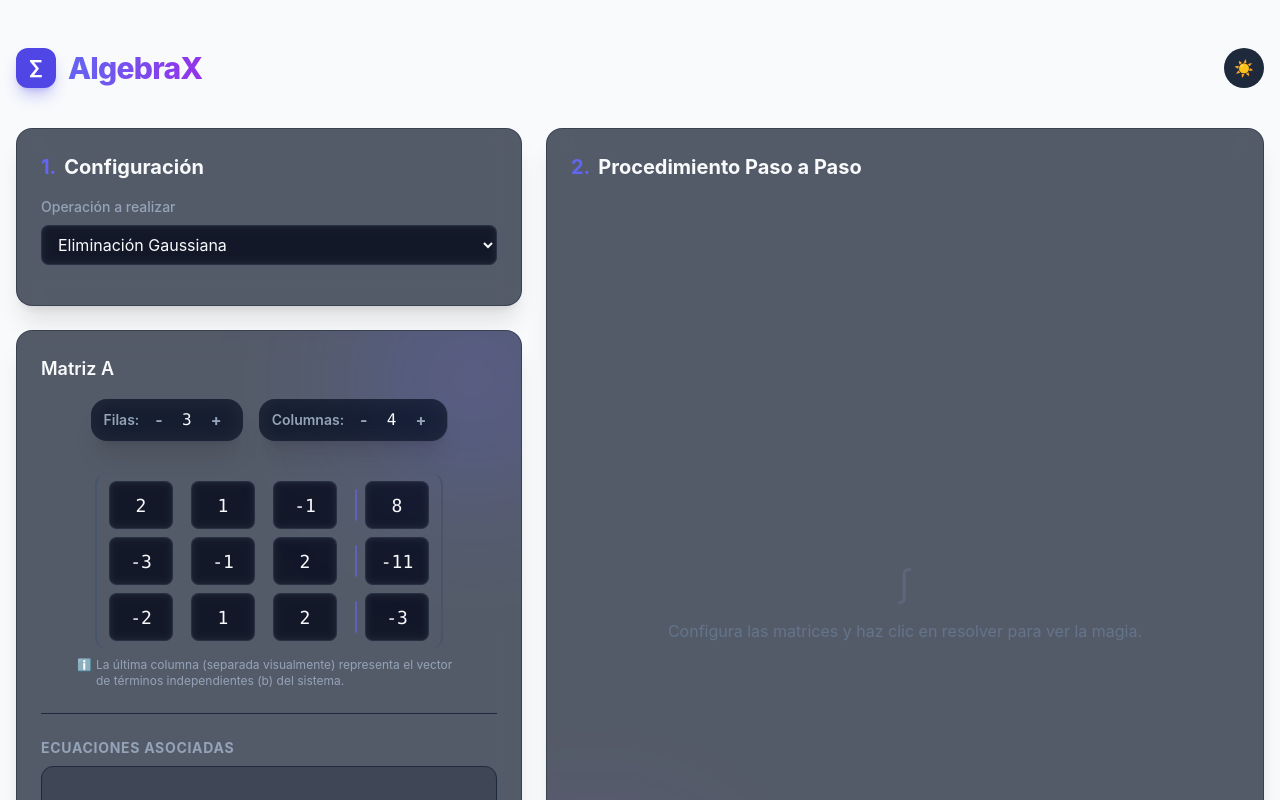
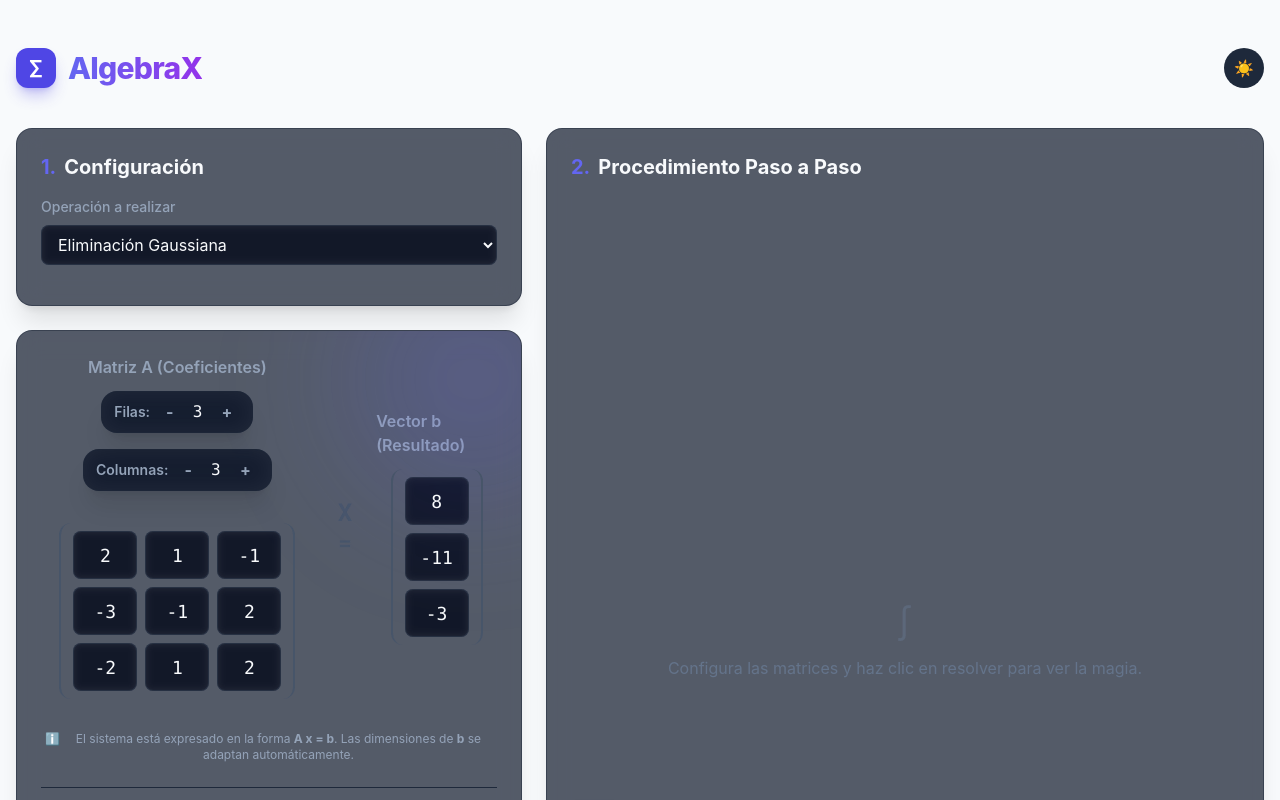
Before and after one commit to Cristian31306/algebrax, a Vue app in the folder frontend/: page / in a window 1280 px wide. Shown: the top 800 px of the page. Built offline with nearby package versions, Linux system fonts and the light colour scheme.

Commit message:
feat: split matrix A and vector b inputs for equation systems

```diff
--- a/frontend/src/App.vue
+++ b/frontend/src/App.vue
@@ -1,5 +1,5 @@
 <script setup>
-import { ref, computed, onMounted } from 'vue';
+import { ref, computed, watch, onMounted } from 'vue';
 import MatrixInput from './components/MatrixInput.vue';
 import MathRenderer from './components/MathRenderer.vue';
 import InlineMathText from './components/InlineMathText.vue';
@@ -39,10 +39,32 @@ const isAugmentedOperation = computed(() => {
 
 // Matriz A
 const matrixA = ref([
-  ['2', '1', '-1', '8'],
-  ['-3', '-1', '2', '-11'],
-  ['-2', '1', '2', '-3']
+  ['2', '1', '-1'],
+  ['-3', '-1', '2'],
+  ['-2', '1', '2']
 ]);
+
+// Vector B (términos independientes para sistemas)
+const vectorB = ref([
+  ['8'],
+  ['-11'],
+  ['-3']
+]);
+
+// Sincronizar filas de vectorB con matrixA
+watch(() => matrixA.value.length, (newVal) => {
+  const currentRows = vectorB.value.length;
+  if (currentRows < newVal) {
+    const diff = newVal - currentRows;
+    const newVector = [...vectorB.value];
+    for (let i = 0; i < diff; i++) {
+      newVector.push(['0']);
+    }
+    vectorB.value = newVector;
+  } else if (currentRows > newVal) {
+    vectorB.value = vectorB.value.slice(0, newVal);
+  }
+}, { immediate: true });
 
 // Matriz B
 const matrixB = ref([
@@ -70,9 +92,10 @@ const loadHistory = () => {
 };
 
 const saveHistoryItem = (opId, opName, matA, matB) => {
-  const itemKey = JSON.stringify({ opId, matA, matB });
+  const vecB = ['gauss', 'cramer', 'least-squares'].includes(opId) ? JSON.parse(JSON.stringify(vectorB.value)) : null;
+  const itemKey = JSON.stringify({ opId, matA, matB, vecB });
   const existingIndex = history.value.findIndex(item =>
-    JSON.stringify({ opId: item.opId, matA: item.matrixA, matB: item.matrixB }) === itemKey
+    JSON.stringify({ opId: item.opId, matA: item.matrixA, matB: item.matrixB, vecB: item.vectorB }) === itemKey
   );
 
   if (existingIndex !== -1) {
@@ -84,7 +107,8 @@ const saveHistoryItem = (opId, opName, matA, matB) => {
     opId,
     opName,
     matrixA: JSON.parse(JSON.stringify(matA)),
-    matrixB: JSON.parse(JSON.stringify(matB))
+    matrixB: JSON.parse(JSON.stringify(matB)),
+    vectorB: vecB
   });
 
   if (history.value.length > 5) {
@@ -96,10 +120,26 @@ const saveHistoryItem = (opId, opName, matA, matB) => {
 
 const loadHistoryItem = (item) => {
   selectedOperationId.value = item.opId;
-  matrixA.value = JSON.parse(JSON.stringify(item.matrixA));
-  matrixB.value = JSON.parse(JSON.stringify(item.matrixB));
   resultSteps.value = null;
   error.value = null;
+
+  let loadedMatrixA = JSON.parse(JSON.stringify(item.matrixA));
+  let loadedVectorB = item.vectorB ? JSON.parse(JSON.stringify(item.vectorB)) : null;
+
+  // Soporte para historial antiguo sin vectorB separado
+  const systemOps = ['gauss', 'cramer', 'least-squares'];
+  if (systemOps.includes(item.opId) && !loadedVectorB) {
+    if (loadedMatrixA.length > 0 && loadedMatrixA[0].length > 1) {
+      loadedVectorB = loadedMatrixA.map(row => [row[row.length - 1]]);
+      loadedMatrixA = loadedMatrixA.map(row => row.slice(0, -1));
+    }
+  }
+
+  matrixA.value = loadedMatrixA;
+  matrixB.value = JSON.parse(JSON.stringify(item.matrixB));
+  if (loadedVectorB) {
+    vectorB.value = loadedVectorB;
+  }
 };
 
 const clearHistory = () => {
@@ -113,7 +153,7 @@ const equationsPreview = computed(() => {
   if (!systemOps.includes(selectedOperationId.value)) return null;
 
   const mat = matrixA.value;
-  if (!mat || mat.length === 0 || mat[0].length < 2) return null;
+  if (!mat || mat.length === 0 || mat[0].length < 1) return null;
 
   const rows = mat.length;
   const cols = mat[0].length;
@@ -127,7 +167,7 @@ const equationsPreview = computed(() => {
   let latexLines = [];
   for (let r = 0; r < rows; r++) {
     let lineTerms = [];
-    for (let c = 0; c < cols - 1; c++) {
+    for (let c = 0; c < cols; c++) {
       const val = mat[r][c]?.trim() || '0';
       if (val === '0' || val === '') continue;
 
@@ -155,7 +195,7 @@ const equationsPreview = computed(() => {
       }
     }
 
-    const constant = mat[r][cols - 1]?.trim() || '0';
+    const constant = vectorB.value[r]?.[0]?.trim() || '0';
     let constLatex = constant;
     if (constant.includes('/')) {
       const parts = constant.split('/');
@@ -219,9 +259,19 @@ const solve = async () => {
   resultSteps.value = null;
 
   try {
-    const payload = selectedOperation.value.requiresTwo
-      ? { matrix: matrixA.value, matrix_b: matrixB.value }
-      : { matrix: matrixA.value };
+    let payload;
+    if (selectedOperation.value.requiresTwo) {
+      payload = { matrix: matrixA.value, matrix_b: matrixB.value };
+    } else if (isAugmentedOperation.value) {
+      // Fusionar matrixA y vectorB en una única matriz aumentada para el backend
+      const augmentedMatrix = matrixA.value.map((row, rIdx) => {
+        const bVal = vectorB.value[rIdx]?.[0] || '0';
+        return [...row, bVal];
+      });
+      payload = { matrix: augmentedMatrix };
+    } else {
+      payload = { matrix: matrixA.value };
+    }
 
     const apiBase = window.location.origin.includes('localhost') ? 'http://localhost:8000' : '';
     const response = await fetch(`${apiBase}${selectedOperation.value.endpoint}`, {
@@ -293,18 +343,48 @@ onMounted(() => {
             </select>
           </div>
 
-          <!-- Matriz A -->
+          <!-- Matrices/Vectores de Entrada -->
           <div class="glass-panel p-6 flex flex-col items-center justify-center relative overflow-hidden flex-grow">
             <div class="absolute -top-20 -right-20 w-64 h-64 bg-indigo-500/10 dark:bg-indigo-500/20 rounded-full blur-3xl pointer-events-none"></div>
 
-            <h3 class="text-lg font-semibold mb-4 w-full text-left">Matriz A</h3>
-            <MatrixInput v-model="matrixA" :isAugmented="isAugmentedOperation" />
+            <!-- Modo Sistema de Ecuaciones Aumentado -->
+            <div v-if="isAugmentedOperation" class="w-full flex flex-col items-center gap-6">
+              <div class="flex flex-col sm:flex-row items-center justify-center gap-6 w-full">
+                <!-- Matriz A -->
+                <div class="flex flex-col items-center">
+                  <h3 class="text-base font-semibold mb-3 text-slate-600 dark:text-slate-400">Matriz A (Coeficientes)</h3>
+                  <MatrixInput v-model="matrixA" />
+                </div>
 
-            <!-- Nota informativa sobre la matriz aumentada -->
-            <p v-if="isAugmentedOperation" class="text-xs text-slate-500 dark:text-slate-400 mt-2 text-left w-full max-w-sm flex gap-1">
-              <span>ℹ️</span>
-              <span>La última columna (separada visualmente) representa el vector de términos independientes (b) del sistema.</span>
-            </p>
+                <!-- Operador de ecuación -->
+                <div class="hidden sm:flex flex-col items-center justify-center font-mono text-slate-400 dark:text-slate-600 select-none">
+                  <span class="text-2xl font-bold">X</span>
+                  <span class="text-xl font-bold">=</span>
+                </div>
+
+                <div class="flex sm:hidden items-center justify-center font-bold text-slate-400 dark:text-slate-600 select-none">
+                  <span class="text-xl">=</span>
+                </div>
+
+                <!-- Vector b -->
+                <div class="flex flex-col items-center">
+                  <h3 class="text-base font-semibold mb-3 text-slate-600 dark:text-slate-400">Vector b (Resultado)</h3>
+                  <MatrixInput v-model="vectorB" :hideControls="true" />
+                </div>
+              </div>
+
+              <!-- Nota informativa sobre el sistema de ecuaciones -->
+              <p class="text-xs text-slate-500 dark:text-slate-400 mt-2 text-center w-full max-w-md flex gap-1 justify-center">
+                <span>ℹ️</span>
+                <span>El sistema está expresado en la forma <strong>A x = b</strong>. Las dimensiones de <strong>b</strong> se adaptan automáticamente.</span>
+              </p>
+            </div>
+
+            <!-- Modo Entrada Normal (Matriz A simple) -->
+            <div v-else class="w-full flex flex-col items-center">
+              <h3 class="text-lg font-semibold mb-4 w-full text-left">Matriz A</h3>
+              <MatrixInput v-model="matrixA" />
+            </div>
 
             <!-- Matriz B Condicional -->
             <div v-if="selectedOperation?.requiresTwo" class="w-full flex flex-col items-center mt-6 pt-6 border-t border-slate-200 dark:border-slate-800">
--- a/frontend/src/components/MatrixInput.vue
+++ b/frontend/src/components/MatrixInput.vue
@@ -6,7 +6,7 @@ const props = defineProps({
     type: Array,
     required: true
   },
-  isAugmented: {
+  hideControls: {
     type: Boolean,
     default: false
   }
@@ -69,7 +69,7 @@ const isValidCell = (val) => {
 <template>
   <div class="flex flex-col items-center gap-4">
     <!-- Controles de dimensión -->
-    <div class="flex flex-wrap items-center justify-center gap-4 mb-4">
+    <div v-if="!hideControls" class="flex flex-wrap items-center justify-center gap-4 mb-4">
       <div class="flex items-center gap-2 glass-panel px-3 py-1">
         <span class="text-sm font-semibold text-slate-500 dark:text-slate-400">Filas:</span>
         <button @click="removeRow" class="text-slate-400 hover:text-indigo-500 font-bold px-2 py-1 transition-colors" :disabled="rows <= 1">-</button>
@@ -90,10 +90,6 @@ const isValidCell = (val) => {
       <div class="grid gap-2" :style="{ gridTemplateColumns: `repeat(${cols}, minmax(0, 1fr))` }">
         <template v-for="(row, rIndex) in modelValue" :key="`row-${rIndex}`">
           <div v-for="(cell, cIndex) in row" :key="`cell-${rIndex}-${cIndex}`" class="flex items-center">
-            <div
-              v-if="isAugmented && cIndex === cols - 1 && cols > 1"
-              class="h-8 border-l-2 border-dashed border-indigo-400/60 dark:border-indigo-500/60 mr-2 self-center"
-            ></div>
             <input
               type="text"
               :value="cell"
```
